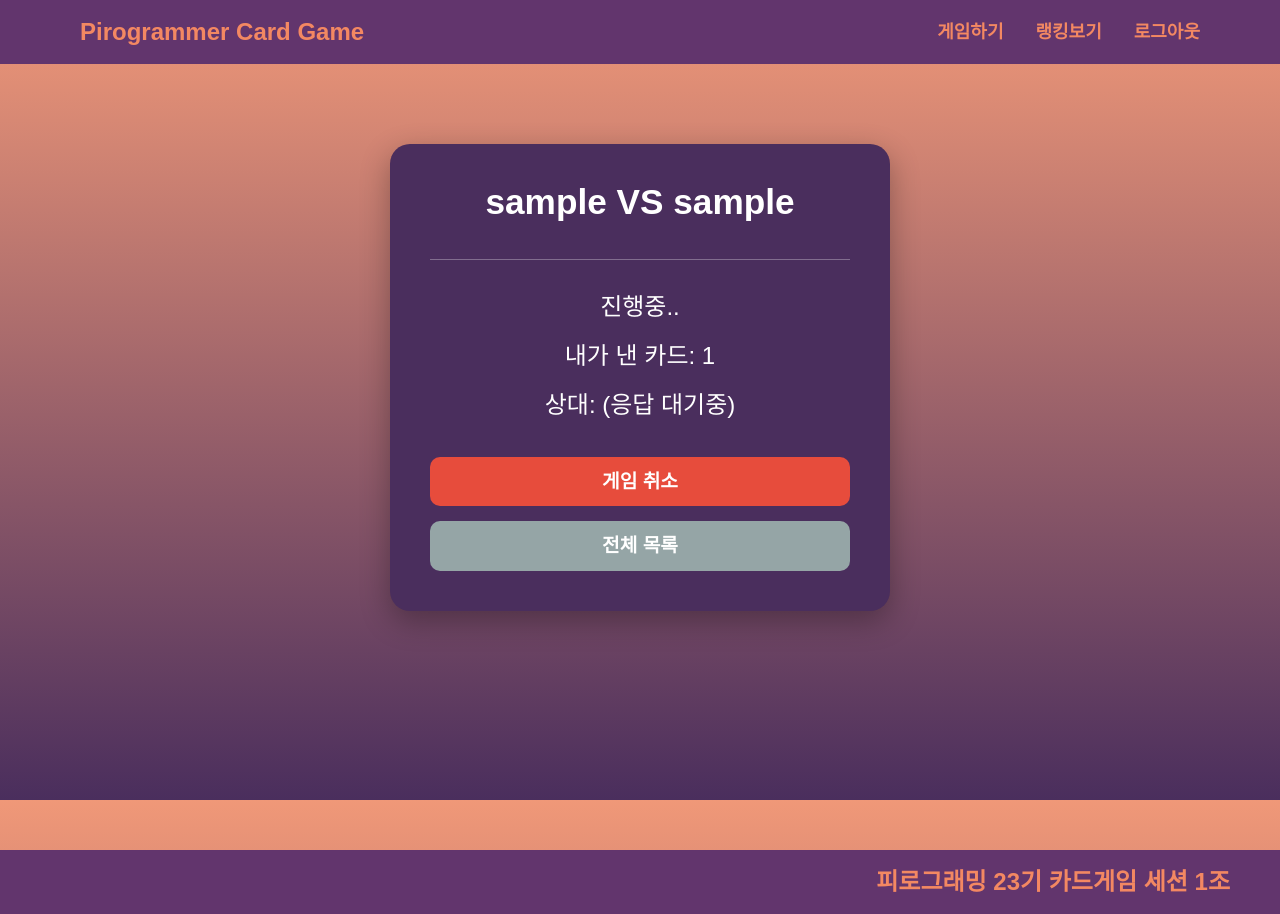
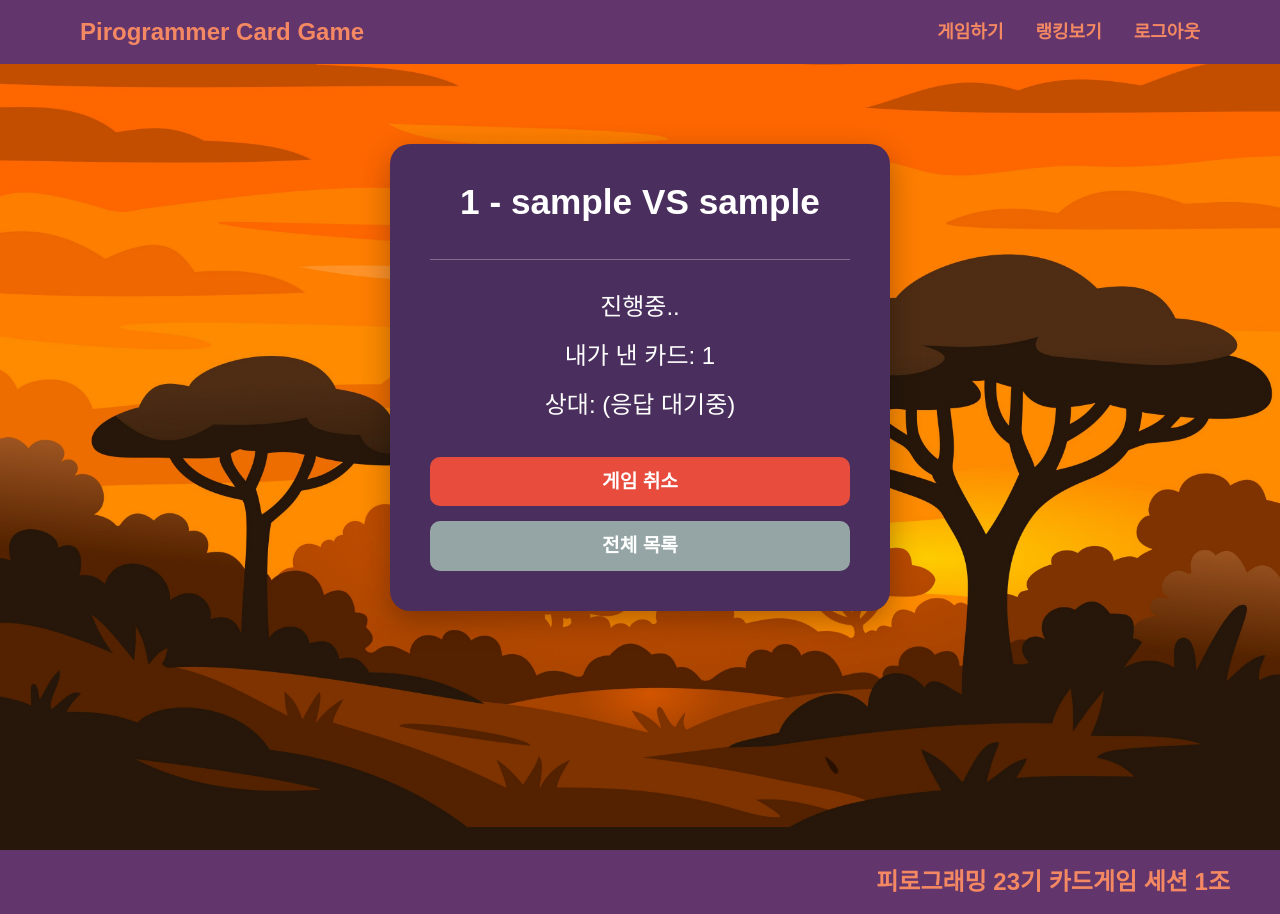
Before and after one commit to Pirogramming-23/Piro23_CardGame_1, a Django app: page /game/1/ in a window 1280 px wide. Run offline with Django 5.2, Linux system fonts and the light colour scheme; a user stored in the database is signed in; tables that the repository leaves empty hold one stand-in row (values such as "Sample post"); some libraries are stand-ins or nearby versions.

Commit message:
fix: css 수정 및 html 수정을 통한 UI 수정

```diff
--- a/static/css/game_detail.css
+++ b/static/css/game_detail.css
@@ -1,5 +1,4 @@
 body {
-    background: linear-gradient(to bottom, #f09878, #4a2e5d);
     font-family: 'Arial', sans-serif;
     color: #ffffff;
     min-height: 100vh;
--- a/static/css/game_list.css
+++ b/static/css/game_list.css
@@ -52,6 +52,7 @@
     display: flex;
     align-items: center;
     gap: 10px;
+    justify-content: space-between;
 }
 
 .game-number-kds {
--- a/templates/game_detail.html
+++ b/templates/game_detail.html
@@ -12,7 +12,7 @@
         <div class="card-body-lsy">
 
             <!-- 게임 참여자 -->
-            <h3 class="card-title-lsy">{{ game.attacker.username }} VS {{ game.defender.username }}</h3>
+            <h3 class="card-title-lsy">{{ game.id }} - {{ game.attacker.username }} VS {{ game.defender.username }}</h3>
 
             <hr class="divider-lsy">
 
@@ -47,8 +47,6 @@
 
             {% else %}
                 <!-- fix 김하윤 : 종료된 게임 기능 완성 -->
-                <h3 class="card-title-lsy">{{ game.id }} - {{ game.attacker.username }} VS {{ game.defender.username }}</h3>
-
                 {% if game.win_condition %}
                     <p class="card-info-lsy" style="text-align: center; border: none;">
                         {% if game.win_condition == 'BIG' %}
@@ -59,7 +57,6 @@
                     </p>
                 {% endif %}
 
-                <hr class="divider-lsy">
 
                 <p class="card-info-lsy">{{ game.attacker.username }} : {{ game.attacker_card }}</p>
                 <p class="card-info-lsy">{{ game.defender.username }} : {{ game.defender_card }}</p>
```
